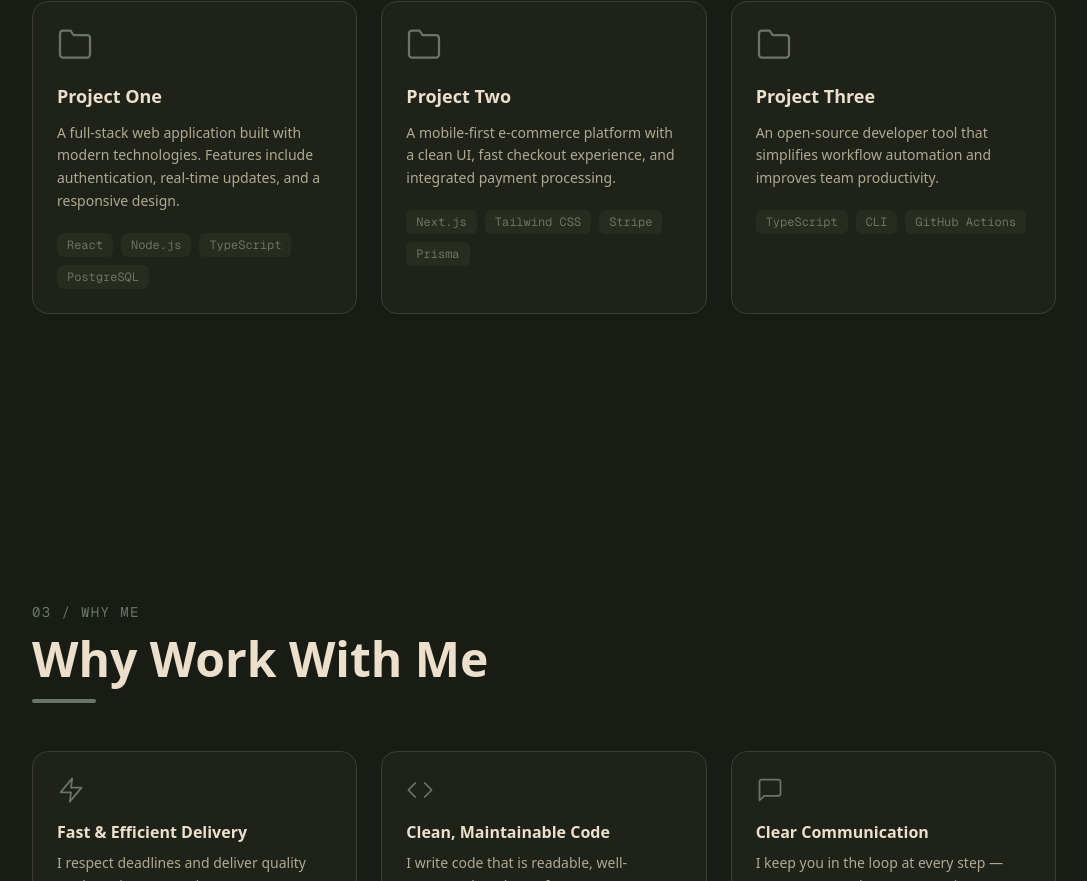
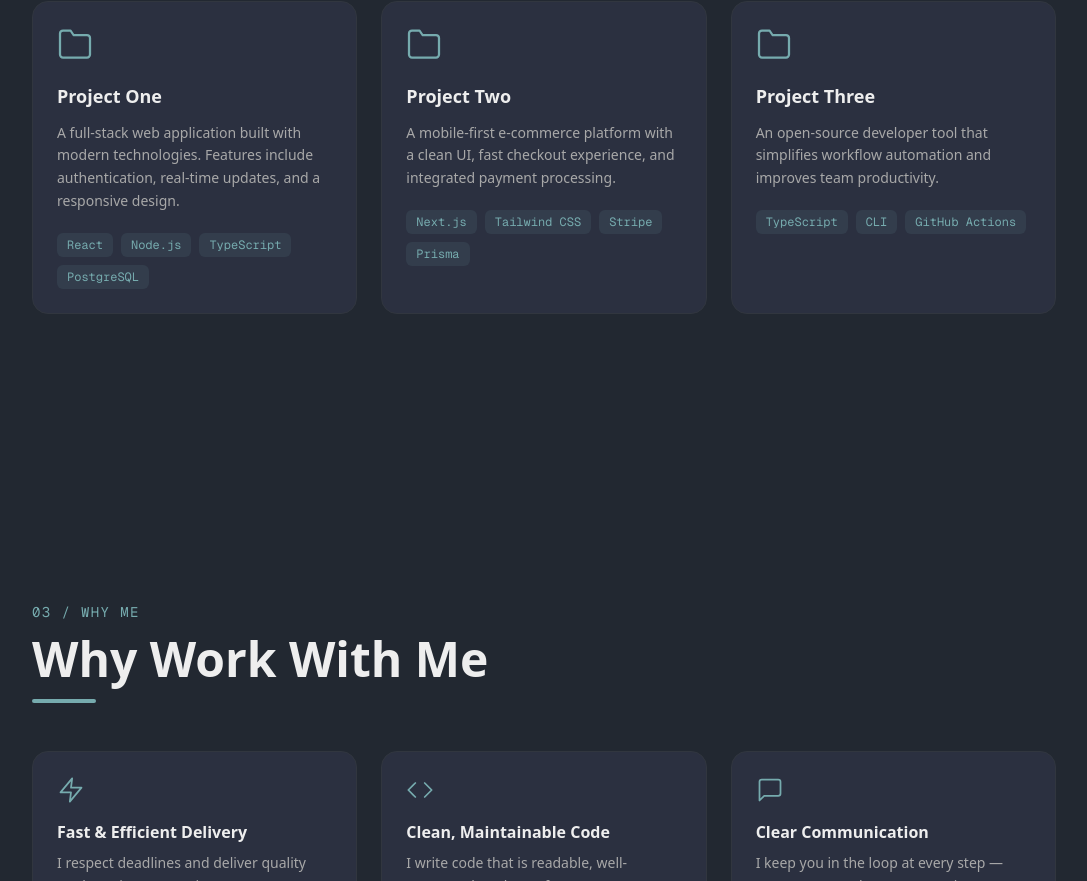
Before and after one commit to Hrudai-Nirmal/portfolio, a Next.js app: page / in a window 1280 px wide. Shown: the part 1919-2800 px from the top of the page, without its empty margins (96-1183 px from the left). Built offline with nearby package versions, Linux system fonts and the light colour scheme.

Commit message:
style: update dark mode palette to #222831 #31363F #76ABAE #EEEEEE

```diff
--- a/src/app/globals.css
+++ b/src/app/globals.css
@@ -2,18 +2,18 @@
 
 /* ===== Color Palettes ===== */
 /* Light: #FAF7F0 #D8D2C2 #B17457 #4A4947 */
-/* Dark:  #181C14 #3C3D37 #697565 #ECDFCC */
+/* Dark:  #222831 #31363F #76ABAE #EEEEEE */
 
 :root {
   /* Default to dark */
-  --bg-primary: #181C14;
-  --bg-secondary: #3C3D37;
-  --accent: #697565;
-  --text-primary: #ECDFCC;
-  --text-secondary: #b0a992;
-  --border-color: #3C3D37;
-  --surface: #1f2219;
-  --surface-hover: #2a2d24;
+  --bg-primary: #222831;
+  --bg-secondary: #31363F;
+  --accent: #76ABAE;
+  --text-primary: #EEEEEE;
+  --text-secondary: #a8a8a8;
+  --border-color: #31363F;
+  --surface: #2b3040;
+  --surface-hover: #353b4a;
 }
 
 .light {
@@ -28,14 +28,14 @@
 }
 
 .dark {
-  --bg-primary: #181C14;
-  --bg-secondary: #3C3D37;
-  --accent: #697565;
-  --text-primary: #ECDFCC;
-  --text-secondary: #b0a992;
-  --border-color: #3C3D37;
-  --surface: #1f2219;
-  --surface-hover: #2a2d24;
+  --bg-primary: #222831;
+  --bg-secondary: #31363F;
+  --accent: #76ABAE;
+  --text-primary: #EEEEEE;
+  --text-secondary: #a8a8a8;
+  --border-color: #31363F;
+  --surface: #2b3040;
+  --surface-hover: #353b4a;
 }
 
 @theme inline {
--- /dev/null
+++ b/src/components/Skills.tsx
@@ -0,0 +1,106 @@
+const reasons = [
+  {
+    icon: (
+      <svg xmlns="http://www.w3.org/2000/svg" width="28" height="28" viewBox="0 0 24 24" fill="none" stroke="currentColor" strokeWidth="1.5" strokeLinecap="round" strokeLinejoin="round">
+        <polygon points="13 2 3 14 12 14 11 22 21 10 12 10 13 2" />
+      </svg>
+    ),
+    title: "Fast & Efficient Delivery",
+    description:
+      "I respect deadlines and deliver quality work on time, every time. No unnecessary delays.",
+  },
+  {
+    icon: (
+      <svg xmlns="http://www.w3.org/2000/svg" width="28" height="28" viewBox="0 0 24 24" fill="none" stroke="currentColor" strokeWidth="1.5" strokeLinecap="round" strokeLinejoin="round">
+        <polyline points="16 18 22 12 16 6" />
+        <polyline points="8 6 2 12 8 18" />
+      </svg>
+    ),
+    title: "Clean, Maintainable Code",
+    description:
+      "I write code that is readable, well-structured, and easy for teams to maintain and scale.",
+  },
+  {
+    icon: (
+      <svg xmlns="http://www.w3.org/2000/svg" width="28" height="28" viewBox="0 0 24 24" fill="none" stroke="currentColor" strokeWidth="1.5" strokeLinecap="round" strokeLinejoin="round">
+        <path d="M21 15a2 2 0 0 1-2 2H7l-4 4V5a2 2 0 0 1 2-2h14a2 2 0 0 1 2 2z" />
+      </svg>
+    ),
+    title: "Clear Communication",
+    description:
+      "I keep you in the loop at every step — transparent updates, no surprises.",
+  },
+  {
+    icon: (
+      <svg xmlns="http://www.w3.org/2000/svg" width="28" height="28" viewBox="0 0 24 24" fill="none" stroke="currentColor" strokeWidth="1.5" strokeLinecap="round" strokeLinejoin="round">
+        <circle cx="12" cy="12" r="10" />
+        <line x1="12" y1="8" x2="12" y2="12" />
+        <line x1="12" y1="16" x2="12.01" y2="16" />
+      </svg>
+    ),
+    title: "Attention to Detail",
+    description:
+      "Pixel-perfect implementation with a focus on accessibility and user experience.",
+  },
+  {
+    icon: (
+      <svg xmlns="http://www.w3.org/2000/svg" width="28" height="28" viewBox="0 0 24 24" fill="none" stroke="currentColor" strokeWidth="1.5" strokeLinecap="round" strokeLinejoin="round">
+        <path d="M2 3h6a4 4 0 0 1 4 4v14a3 3 0 0 0-3-3H2z" />
+        <path d="M22 3h-6a4 4 0 0 0-4 4v14a3 3 0 0 1 3-3h7z" />
+      </svg>
+    ),
+    title: "Always Learning",
+    description:
+      "I stay up to date with the latest technologies and best practices to deliver modern solutions.",
+  },
+  {
+    icon: (
+      <svg xmlns="http://www.w3.org/2000/svg" width="28" height="28" viewBox="0 0 24 24" fill="none" stroke="currentColor" strokeWidth="1.5" strokeLinecap="round" strokeLinejoin="round">
+        <path d="M17 21v-2a4 4 0 0 0-4-4H5a4 4 0 0 0-4 4v2" />
+        <circle cx="9" cy="7" r="4" />
+        <path d="M23 21v-2a4 4 0 0 0-3-3.87" />
+        <path d="M16 3.13a4 4 0 0 1 0 7.75" />
+      </svg>
+    ),
+    title: "Team Player",
+    description:
+      "I collaborate effectively, adapt to workflows, and contribute positively to team culture.",
+  },
+];
+
+export default function WhyWorkWithMe() {
+  return (
+    <section className="snap-section px-6">
+      <div className="max-w-5xl mx-auto w-full">
+        <div className="mb-12">
+          <span className="text-accent font-mono text-sm tracking-widest uppercase">
+            03 / Why Me
+          </span>
+          <h2 className="text-4xl md:text-5xl font-bold mt-3 mb-2">
+            Why Work With Me
+          </h2>
+          <div className="w-16 h-1 bg-accent rounded mt-4" />
+        </div>
+
+        <div className="grid md:grid-cols-2 lg:grid-cols-3 gap-6">
+          {reasons.map((reason, index) => (
+            <div
+              key={index}
+              className="p-6 rounded-2xl bg-surface border border-border-color hover:border-accent/40 transition-all duration-400 group"
+            >
+              <div className="text-accent mb-4 group-hover:scale-110 transition-transform duration-300">
+                {reason.icon}
+              </div>
+              <h3 className="text-base font-semibold mb-2">
+                {reason.title}
+              </h3>
+              <p className="text-text-secondary text-sm leading-relaxed">
+                {reason.description}
+              </p>
+            </div>
+          ))}
+        </div>
+      </div>
+    </section>
+  );
+}
```
